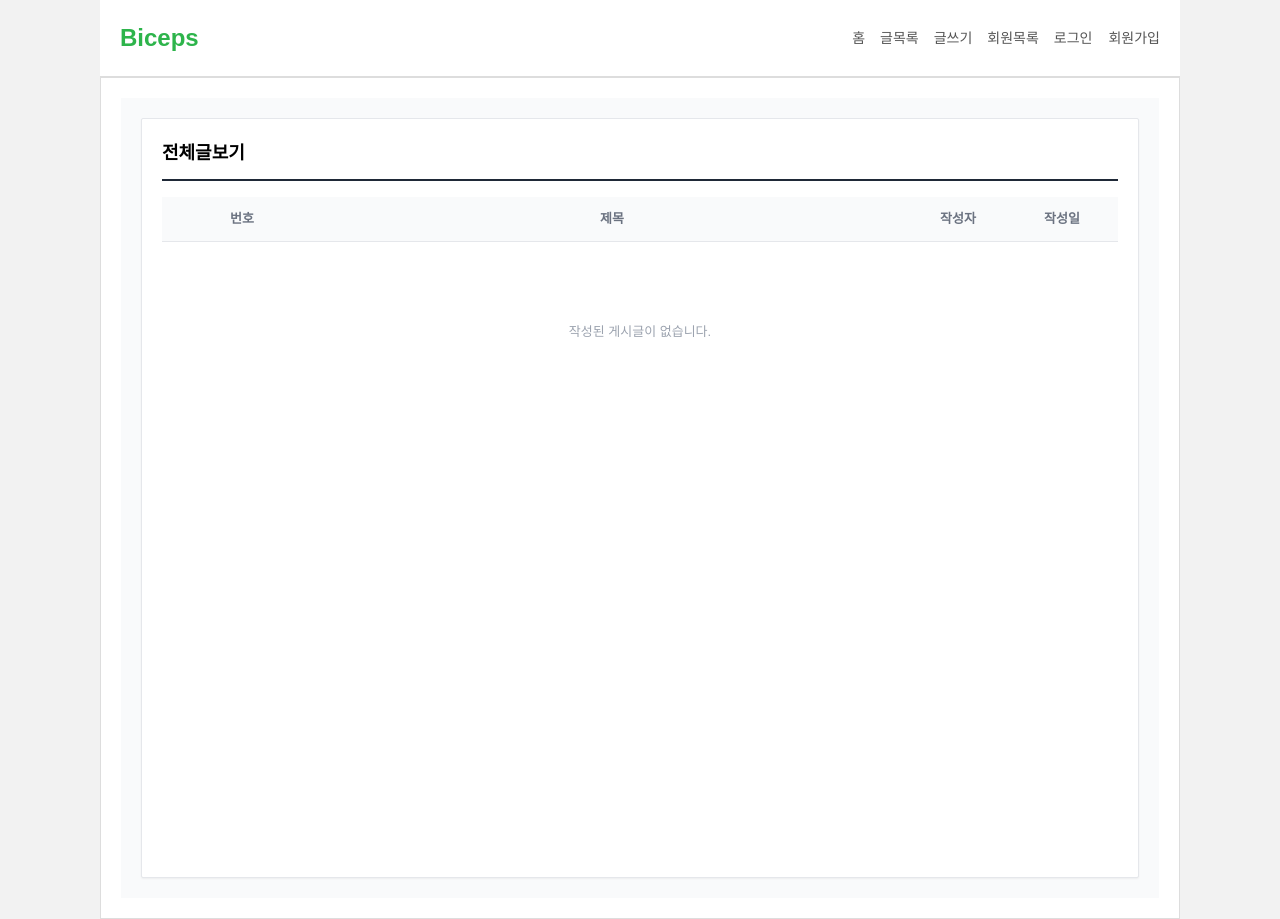
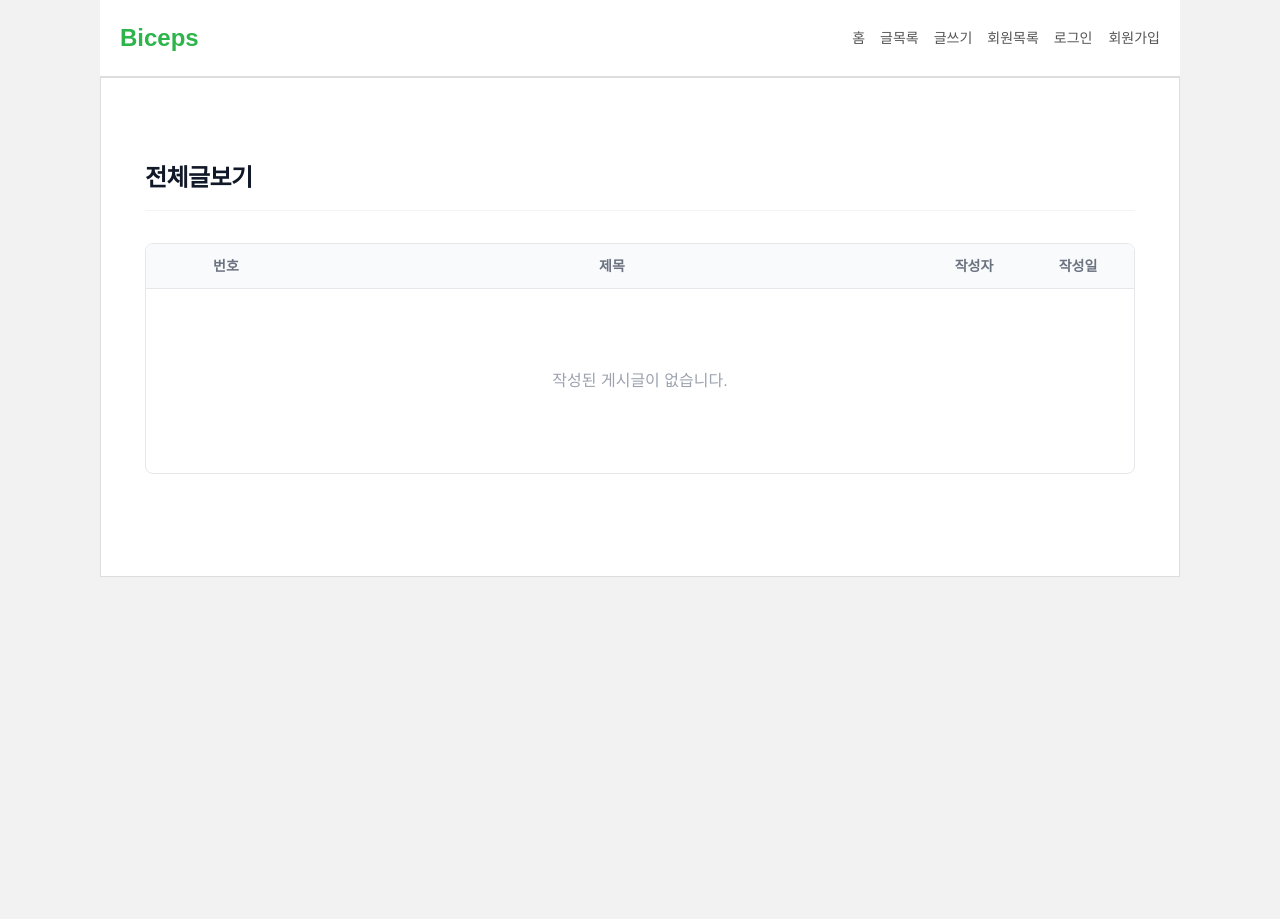
Before and after one commit to kjfcvx12/RedHat-Team-4, a React (Vite) app: page / in a window 1280 px wide. After the commit the page ends 800 px from the top, so only its background shows below. Built offline with nearby package versions, Linux system fonts and the light colour scheme.

Commit message:
edit UI css

```diff
--- a/src/components/Home.jsx
+++ b/src/components/Home.jsx
@@ -1,6 +1,6 @@
 // src/components/Home.jsx
-import React, { useState } from 'react';
-import { Link } from 'react-router-dom';
+import React, {useState} from 'react';
+import {Link} from 'react-router-dom';
 
 const Home = () => {
     const [posts, setPosts] = useState(
@@ -9,16 +9,17 @@ const Home = () => {
 
     return (
         // 레이아웃 컨테이너: flex, 간격, 패딩, 최대너비, 중앙정렬
-    <main className="flex gap-5 p-5 max-w-[1080px] mx-auto bg-gray-50 min-h-screen">
-
+        <main className="max-w-6xl mx-auto p-6 bg-white rounded-xl mt-10 text-gray-800">
             {/* 오른쪽 메인 게시판 */}
-      <div className="flex-grow bg-white p-5 border border-gray-200 shadow-sm rounded-sm">
-        <h3 className="text-lg font-bold border-b-2 border-gray-800 pb-3 mb-4">
+            <div className="flex justify-between items-center mb-8 pb-4 border-b border-gray-100">
+                <h1 className="text-2xl font-extrabold text-gray-900 tracking-tight">
                     전체글보기
-        </h3>
-
-        <table className="w-full border-collapse text-[13px] table-fixed">
-          <thead>
+                </h1>
+            </div>
+            <div className="mb-8 rounded-lg overflow-hidden border border-gray-200">
+                <table className="w-full">
+                    <thead
+                        className="py-4 px-6 bg-gray-50 font-bold text-gray-600 text-center border-b border-gray-200 text-sm">
                     <tr className="border-b border-gray-200 text-gray-500 bg-gray-50">
                         {/* 14자리 숫자를 수용하기 위해 너비를 w-40(160px)으로 대폭 확장 */}
                         <th className="w-40 py-3 font-semibold text-center">번호</th>
@@ -28,7 +29,6 @@ const Home = () => {
                         <th className="w-28 py-3 font-semibold text-center">작성일</th>
                     </tr>
                     </thead>
-
                     <tbody>
                     {posts.length > 0 ? (
                         posts.map((i) => (
@@ -40,7 +40,8 @@ const Home = () => {
 
                                 {/* 제목 영역: pl-20으로 왼쪽 간격을 크게 벌려 중앙 쪽으로 밀어줌 */}
                                 <td className="py-3 pl-20 pr-6 truncate">
-                    <Link to={`/list/${i.id}`} className="hover:underline text-gray-800 font-medium inline-block">
+                                    <Link to={`/list/${i.id}`}
+                                          className="hover:underline text-gray-800 font-medium inline-block">
                                         {i.title}
                                     </Link>
                                 </td>
--- a/src/components/Member.jsx
+++ b/src/components/Member.jsx
@@ -32,10 +32,10 @@ const Member = () => {
     }, [currentUser]);
 
     //mount 되었을 때 현재 로그인 한 사용자 가져오기
-    useEffect(()=>{
-        const storedUser=JSON.parse(localStorage.getItem('currentUser'));
+    useEffect(() => {
+        const storedUser = JSON.parse(localStorage.getItem('currentUser'));
         setCurrentUser(storedUser);
-    },[])
+    }, [])
 
     //카테고리로 맴버 검색
     const findByCategory = () => {
@@ -63,7 +63,7 @@ const Member = () => {
                 <td className="px-4 py-3">{user.email}</td>
                 <td className="px-4 py-3">{posts.filter(post => post.writerId === user.userId).length}</td>
                 <td>
-                    <button onClick={()=>deleteMember(user.userId)}
+                    <button onClick={() => deleteMember(user.userId)}
                             className="px-5 py-1.5 bg-red-500 hover:bg-red-600 text-white text-sm font-medium rounded transition-colors">삭제
                     </button>
                 </td>
@@ -73,7 +73,7 @@ const Member = () => {
 
     const deleteMember = (id) => {
         const preventMembers = JSON.parse(localStorage.getItem("users")) || [];
-        const newMembers = preventMembers.filter((user)=>user.userId !== id);
+        const newMembers = preventMembers.filter((user) => user.userId !== id);
         setMemberList(createMemberList(newMembers));
         localStorage.setItem("users", JSON.stringify(newMembers));
     }
@@ -89,7 +89,9 @@ const Member = () => {
 
     //검색창에서 enter키 눌러도 검색
     const keyDownEvent = (e) => {
-        if (e.keyCode === 13) {findByCategory()}
+        if (e.keyCode === 13) {
+            findByCategory()
+        }
     }
 
     return (
@@ -97,7 +99,6 @@ const Member = () => {
             <div className="flex justify-between items-center mb-8 pb-4 border-b border-gray-100">
                 <h1 className="text-2xl font-extrabold text-gray-900 tracking-tight">맴버 목록</h1>
             </div>
-            <hr className="border-gray-100 mb-6"/>
             {/*관리자로 로그인했으면*/}
             {currentUser && currentUser.userId === "admin"
                 //회원 목록 출력할건데, 일단 등록된 맴버가 있는지 확인
@@ -131,20 +132,23 @@ const Member = () => {
                                     className="text-sm font-bold text-green-500">{memberList ? memberList.length : 0}</span>
                             </div>
                             {/*맴버 목록*/}
+                            <div className="rounded-lg overflow-hidden border border-gray-200">
                                 <table className="w-full text-sm">
-                                <thead className="bg-white border-b border-gray-100">
+                                    <thead className="bg-gray-50 border-b border-gray-100">
                                     <tr className="text-left text-gray-600">
                                         {categories.map((category, index) => (
-                                        <th className="px-4 py-3 font-semibold" key={index}>{category}</th>
+                                            <th className="px-4 py-3 font-semibold " key={index}>{category}</th>
                                         ))}
+                                        <th></th>
                                     </tr>
                                     </thead>
                                     <tbody className="divide-y divide-gray-100">
                                     {/*실제 맴버 목록 출력 위치*/}
                                     {memberList.length > 0 ? (memberList) : (
                                         <tr>
-                                        <td colSpan="5" className="text-align: center; padding: 50px 0;">
-                                            <div className="py-10 text-center text-gray-600 border border-gray-100 rounded-md">
+                                            <td colSpan="5" className="text-center py-[50px]">
+                                                <div
+                                                    className="py-10 text-center text-gray-600 border border-gray-100 rounded-md">
                                                     검색 결과와 일치하는 회원이 존재하지 않습니다.
                                                 </div>
                                             </td>
@@ -152,6 +156,7 @@ const Member = () => {
                                     )}
                                     </tbody>
                                 </table>
+                            </div>
                         </>)
                     : (<div className="py-10 text-center text-gray-600 border border-gray-100 rounded-md">
                         회원이 존재하지 않습니다.
```
Lines whose indentation alone changed are shown as unchanged.
